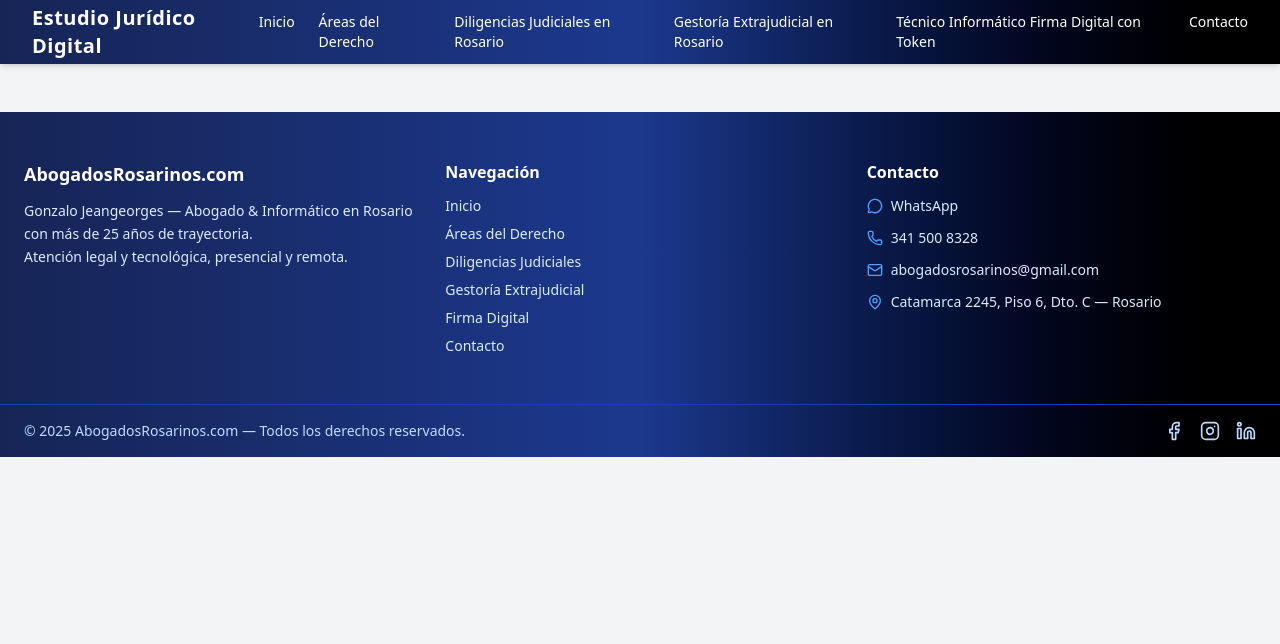
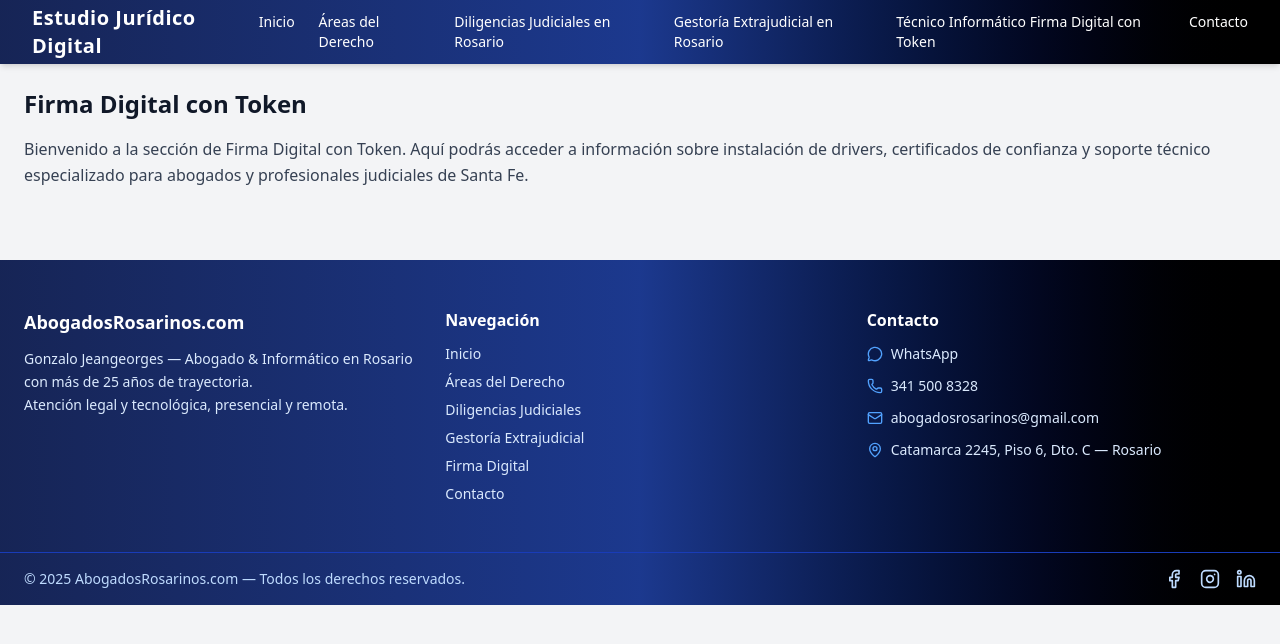
Before and after one commit to juanmatoniolo/abogados-rosario, a Next.js app: page /areas in a window 1280 px wide. Shown: the top 644 px of the page. Built offline with nearby package versions, Linux system fonts and the light colour scheme.

Commit message:
cambios en postcss

```diff
--- a/postcss.config.mjs
+++ b/postcss.config.mjs
@@ -1,8 +1,6 @@
-// postcss.config.mjs
-const config = {
+export default {
 	plugins: {
-		"@tailwindcss/postcss": {},
+		tailwindcss: {},
+		autoprefixer: {},
 	},
 };
-
-export default config;
--- a/src/app/areas/page.jsx
+++ b/src/app/areas/page.jsx
@@ -1,11 +1,15 @@
-import React from 'react'
-
-function page() {
+export default function FirmaDigitalTokenPage() {
   return (
-    <div>
-
-    </div>
-  )
+    <main className="p-6">
+      <h1 className="text-2xl font-bold text-gray-900">
+        Firma Digital con Token
+      </h1>
+      <p className="mt-4 text-gray-700 leading-relaxed">
+        Bienvenido a la sección de Firma Digital con Token. Aquí podrás acceder
+        a información sobre instalación de drivers, certificados de confianza y
+        soporte técnico especializado para abogados y profesionales judiciales
+        de Santa Fe.
+      </p>
+    </main>
+  );
 }
-
-export default page
--- a/src/app/contacto/page.jsx
+++ b/src/app/contacto/page.jsx
@@ -1,11 +1,15 @@
-import React from 'react'
-
-function page() {
+export default function FirmaDigitalTokenPage() {
   return (
-    <div>
-
-    </div>
-  )
+    <main className="p-6">
+      <h1 className="text-2xl font-bold text-gray-900">
+        Firma Digital con Token
+      </h1>
+      <p className="mt-4 text-gray-700 leading-relaxed">
+        Bienvenido a la sección de Firma Digital con Token. Aquí podrás acceder
+        a información sobre instalación de drivers, certificados de confianza y
+        soporte técnico especializado para abogados y profesionales judiciales
+        de Santa Fe.
+      </p>
+    </main>
+  );
 }
-
-export default page
--- a/src/app/diligencias/page.jsx
+++ b/src/app/diligencias/page.jsx
@@ -1,11 +1,15 @@
-import React from 'react'
-
-function page() {
+export default function FirmaDigitalTokenPage() {
   return (
-    <div>
-
-    </div>
-  )
+    <main className="p-6">
+      <h1 className="text-2xl font-bold text-gray-900">
+        Firma Digital con Token
+      </h1>
+      <p className="mt-4 text-gray-700 leading-relaxed">
+        Bienvenido a la sección de Firma Digital con Token. Aquí podrás acceder
+        a información sobre instalación de drivers, certificados de confianza y
+        soporte técnico especializado para abogados y profesionales judiciales
+        de Santa Fe.
+      </p>
+    </main>
+  );
 }
-
-export default page
--- a/src/app/firmadigitaltoken/page.jsx
+++ b/src/app/firmadigitaltoken/page.jsx
@@ -1,11 +1,15 @@
-import React from 'react'
-
-function page() {
+export default function FirmaDigitalTokenPage() {
   return (
-    <div>
-
-    </div>
-  )
+    <main className="p-6">
+      <h1 className="text-2xl font-bold text-gray-900">
+        Firma Digital con Token
+      </h1>
+      <p className="mt-4 text-gray-700 leading-relaxed">
+        Bienvenido a la sección de Firma Digital con Token. Aquí podrás acceder
+        a información sobre instalación de drivers, certificados de confianza y
+        soporte técnico especializado para abogados y profesionales judiciales
+        de Santa Fe.
+      </p>
+    </main>
+  );
 }
-
-export default page
--- a/src/app/gestorias/page.jsx
+++ b/src/app/gestorias/page.jsx
@@ -1,11 +1,15 @@
-import React from 'react'
-
-function page() {
+export default function FirmaDigitalTokenPage() {
   return (
-    <div>
-
-    </div>
-  )
+    <main className="p-6">
+      <h1 className="text-2xl font-bold text-gray-900">
+        Firma Digital con Token
+      </h1>
+      <p className="mt-4 text-gray-700 leading-relaxed">
+        Bienvenido a la sección de Firma Digital con Token. Aquí podrás acceder
+        a información sobre instalación de drivers, certificados de confianza y
+        soporte técnico especializado para abogados y profesionales judiciales
+        de Santa Fe.
+      </p>
+    </main>
+  );
 }
-
-export default page
--- a/tailwind.config.js
+++ b/tailwind.config.js
@@ -2,11 +2,16 @@
 /** @type {import('tailwindcss').Config} */
 module.exports = {
 	content: [
-		"./src/app/**/*.{js,ts,jsx,tsx}",
-		"./src/components/**/*.{js,ts,jsx,tsx}",
+		"./src/app/**/*.{js,jsx,ts,tsx}",
+		"./src/components/**/*.{js,jsx,ts,tsx}",
 	],
 	theme: {
-		extend: {},
+		extend: {
+			colors: {
+				primary: "#1e3a8a",
+				secondary: "#2563eb",
+			},
+		},
 	},
 	plugins: [],
 };
```
Also changed, not shown: 1 other file (tests, documents, lock files or other folders).
